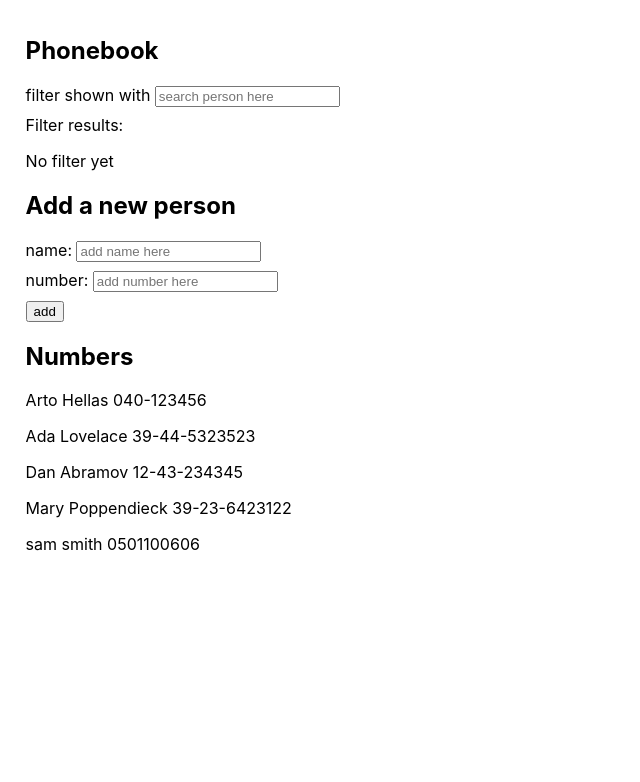
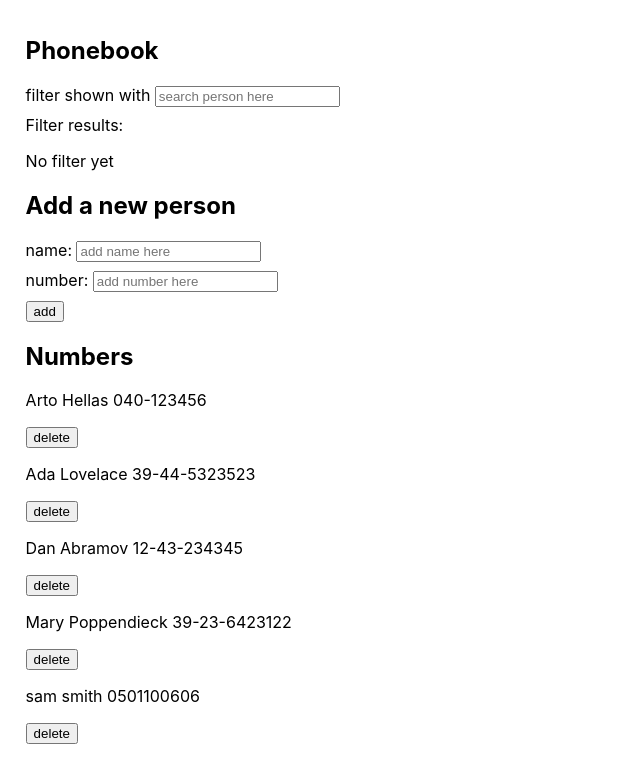
Before and after one commit to luxjoshyua/FullStackOpen, a React (Create React App) app in the folder part2/phonebook/: page / in a window 1280 px wide. Shown: the top 782 px of the page, without its empty margins (0-640 px from the left). Built offline with nearby package versions, Linux system fonts and the light colour scheme; data requests are answered from the project's data file.

Commit message:
started delete request

```diff
--- a/part2/phonebook/src/App.js
+++ b/part2/phonebook/src/App.js
@@ -1,10 +1,9 @@
 import { useState, useEffect } from 'react';
-// import axios from 'axios';
 import { Persons } from './components/Persons';
 import { Filter } from './components/Filter';
 import { PersonForm } from './components/PersonForm';
 import { Heading } from './components/Heading';
-import { getAll, create } from './services/utilities';
+import { getAll, create, handleDelete } from './services/utilities';
 
 const App = () => {
   const [persons, setPersons] = useState([]);
@@ -43,8 +42,16 @@ const App = () => {
       setNewName('');
       setNewNumber('');
     });
+  };
 
-    // setPersons(persons.concat(personObject));
+  const deleteUser = (id) => {
+    console.log('button being pressed successfully!');
+    const person = persons.find((p) => p.id === id);
+
+    // run delete here
+    handleDelete(id).then((person) => {
+      setPersons(persons.map((person) => (person.id !== id ? person : null)));
+    });
   };
 
   return (
@@ -60,7 +67,7 @@ const App = () => {
         newNumber={newNumber}
       />
       <Heading title="Numbers" />
-      <Persons persons={persons} />
+      <Persons persons={persons} onClick={deleteUser} />
     </div>
   );
 };
--- a/part2/phonebook/src/components/Person.js
+++ b/part2/phonebook/src/components/Person.js
@@ -1,10 +1,15 @@
 import React from 'react';
 
-const Person = ({ person: { name, number } }) => {
+const Person = ({ person: { name, number }, onClick }) => {
   return (
-    <p>
-      {name} {number}
-    </p>
+    <>
+      <p>
+        {name} {number}
+      </p>
+      <button style={{ display: 'inline' }} onClick={onClick}>
+        delete
+      </button>
+    </>
   );
 };
 
--- a/part2/phonebook/src/components/Persons.js
+++ b/part2/phonebook/src/components/Persons.js
@@ -1,10 +1,10 @@
 import { Person } from './Person';
 
-const Persons = ({ persons }) => {
+const Persons = ({ persons, onClick }) => {
   return (
     <div>
       {persons.map((person) => (
-        <Person key={person.id} person={person} />
+        <Person key={person.id} person={person} onClick={onClick} />
       ))}
     </div>
   );
--- a/part2/phonebook/src/services/utilities.js
+++ b/part2/phonebook/src/services/utilities.js
@@ -12,4 +12,9 @@ const create = (newObject) => {
   return request.then((response) => response.data);
 };
 
-export { getAll, create };
+const handleDelete = (id) => {
+  const request = axios.delete(`${baseURL}/${id}`);
+  return request.then((response) => response.data);
+};
+
+export { getAll, create, handleDelete };
```
